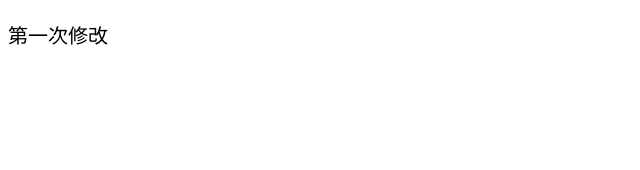
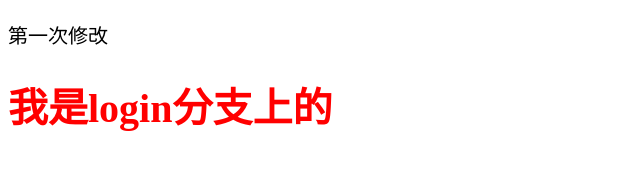
Before and after one commit to huting0413/text, a plain HTML site: page index.html in a window 1280 px wide. Shown: the whole page, without its empty margins (0-640 px from the left). Drawn offline with Linux system fonts and the light colour scheme.

Commit message:
创建分支login 并添加内容

```diff
--- a/index.css
+++ b/index.css
@@ -1,3 +1,6 @@
 body{
 	font-size: 20px;
 }
+h1{
+	color: red;
+}
--- a/index.html
+++ b/index.html
@@ -8,5 +8,6 @@
 </head>
 <body>
 	<p>第一次修改</p>
+	<h1>我是login分支上的</h1>
 </body>
 </html>
--- /dev/null
+++ b/index.js
@@ -0,0 +1,3 @@
+window.onload = function () {
+	console.log('666')
+}
```
